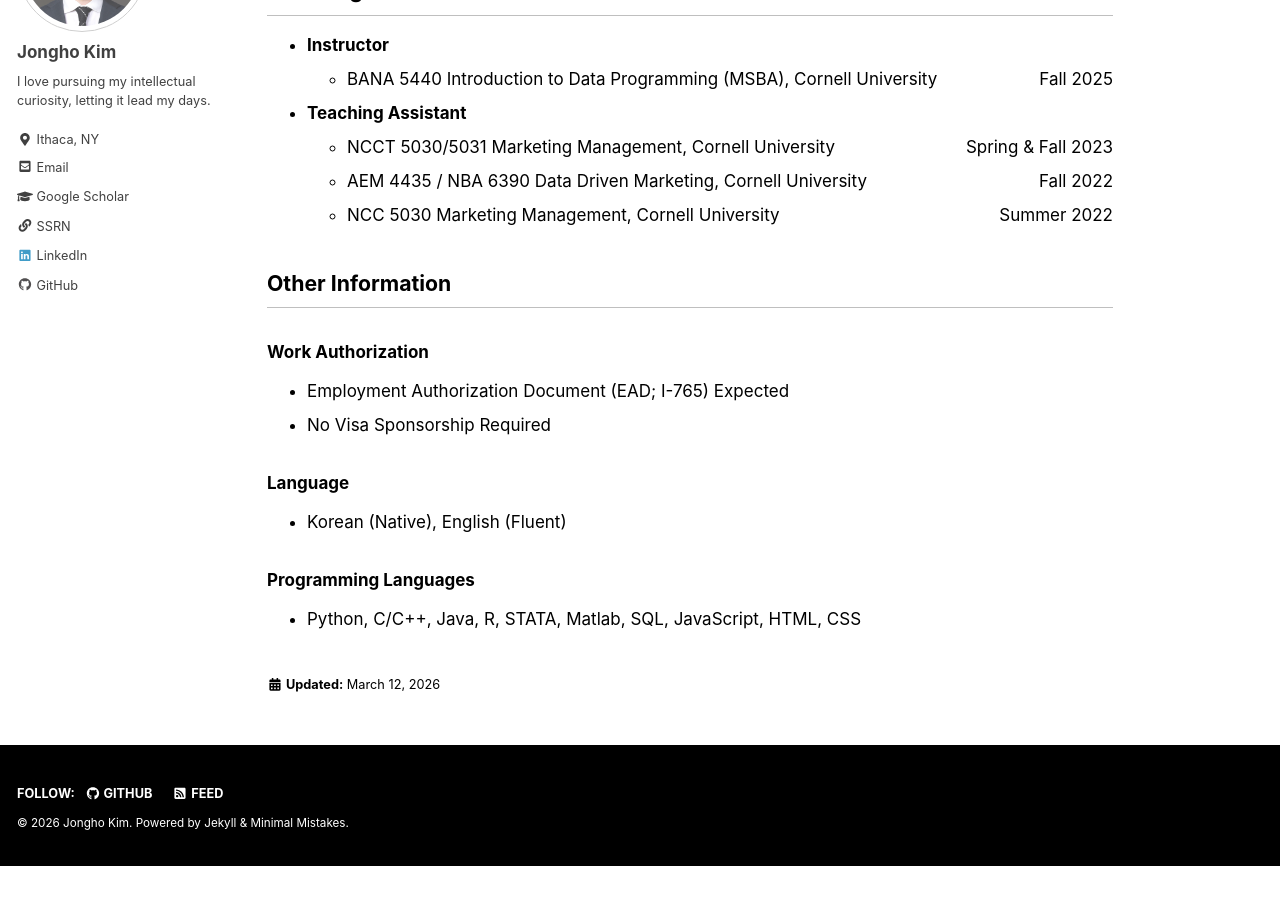
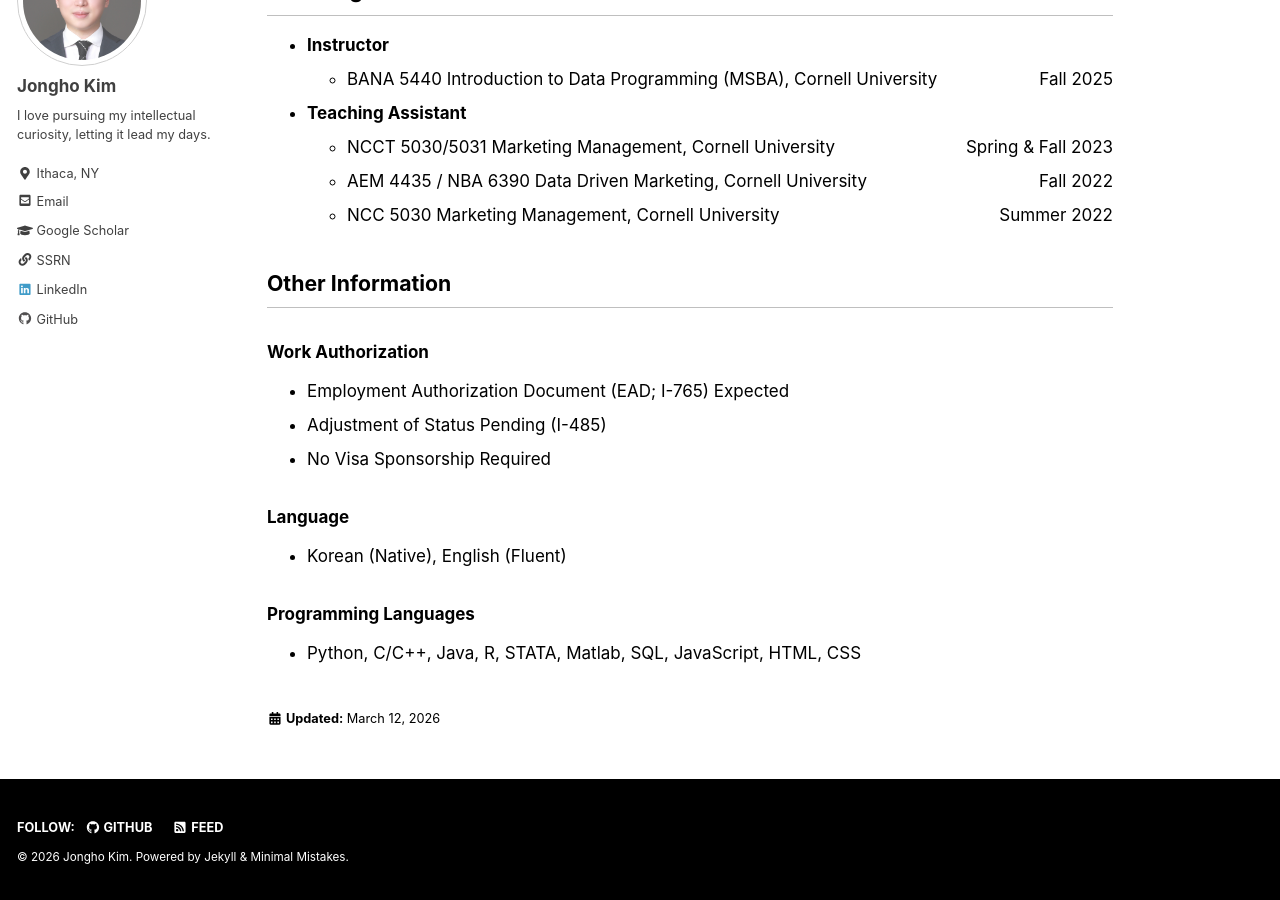
Before and after one commit to jonghkim/jonghkim.github.io, a Jekyll site: the page built from _pages/about.md, in a window 1280 px wide and 900 px high, scrolled down 2951 px. Built offline with Jekyll 4.4.1, drawn with Linux system fonts in a browser that asks for light colours; before the commit the page ends 3817 px from its top, so only the background shows below that.

Commit message:
update CV

```diff
--- a/_pages/about.md
+++ b/_pages/about.md
@@ -125,6 +125,7 @@ last_modified_at: 2026-03-12
 
 ### Work Authorization
 - Employment Authorization Document (EAD; I-765) Expected
+- Adjustment of Status Pending (I-485)
 - No Visa Sponsorship Required
 
 ### Language
```
Also changed, not shown: 1 other file.
